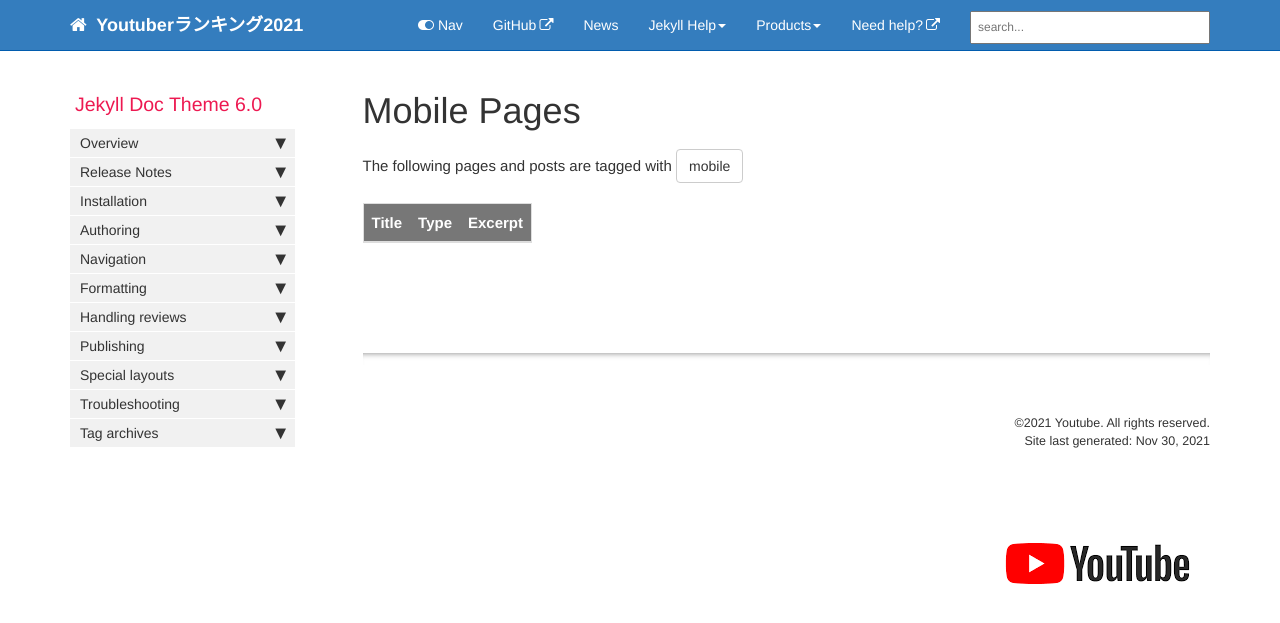
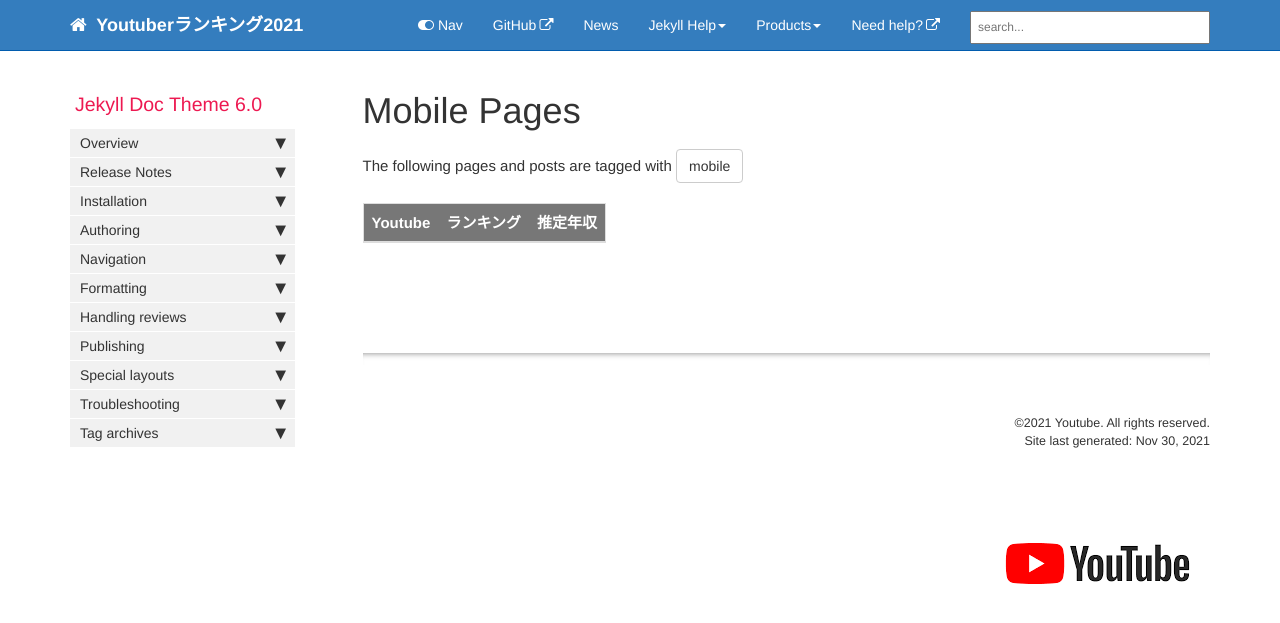
Before and after one commit to takagotch/page482, a Jekyll site: the page built from pages/tags/tag_mobile.md, in a window 1280 px wide. Shown: the top 623 px of the page. Built offline with Jekyll 4.4.1, drawn with Linux system fonts in a browser that asks for light colours; comment, search, counter and statistics services are not loaded.

Commit message:
Update taglogic.html

```diff
--- a/_includes/taglogic.html
+++ b/_includes/taglogic.html
@@ -1,5 +1,5 @@
 <p>The following pages and posts are tagged with <button type="button" style="cursor: default" class="btn btn-default navbar-btn">{{page.tagName}}</button></p>
-<table><thead><tr><th>Title</th><th>Type</th><th>Excerpt</th></tr></thead>
+<table><thead><tr><th>Youtube</th><th>ランキング</th><th>推定年収</th></tr></thead>
     <tbody>
     {% assign thisTag = page.tagName %}
   {% for page in site.pages %}
```
